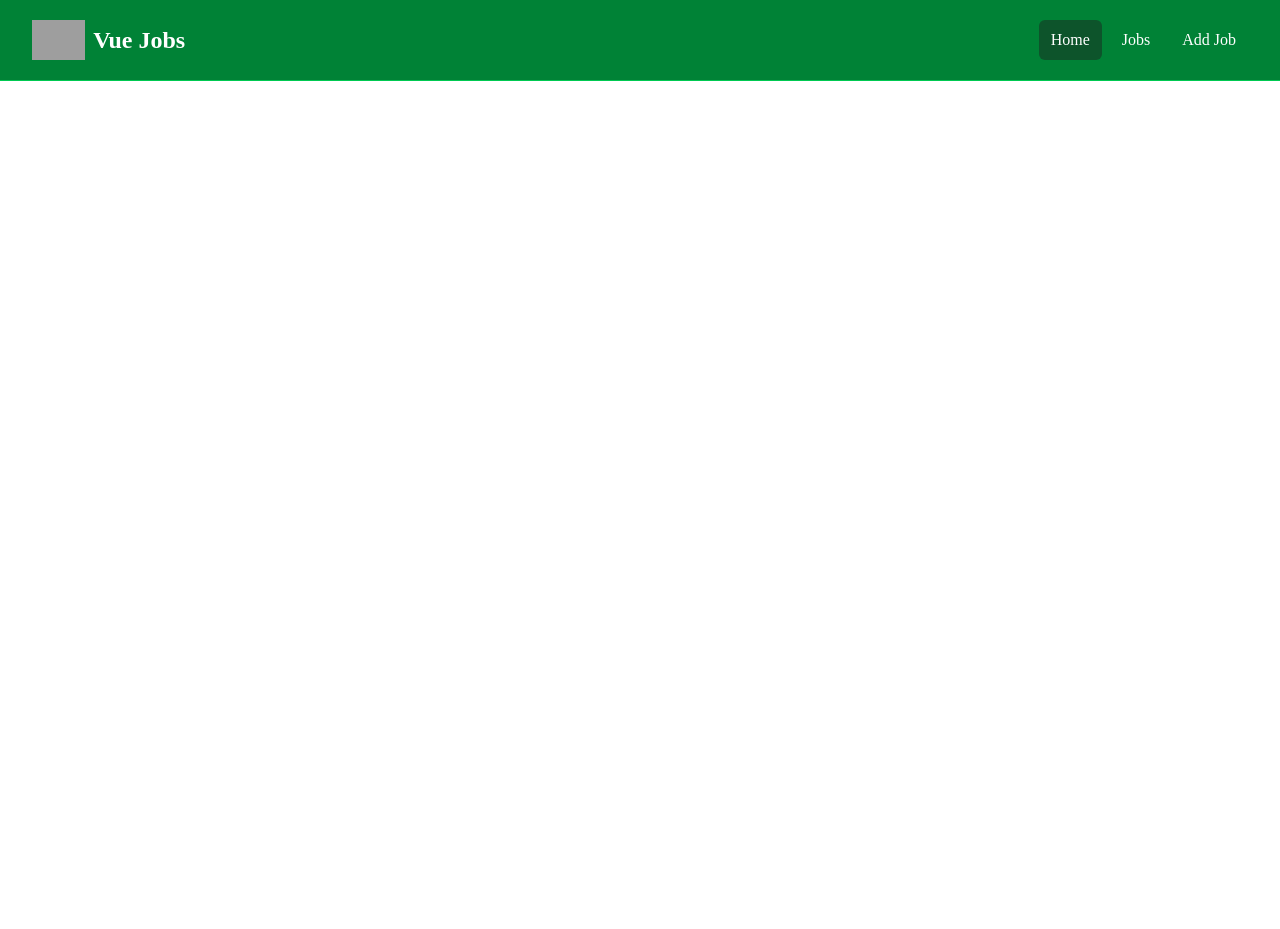
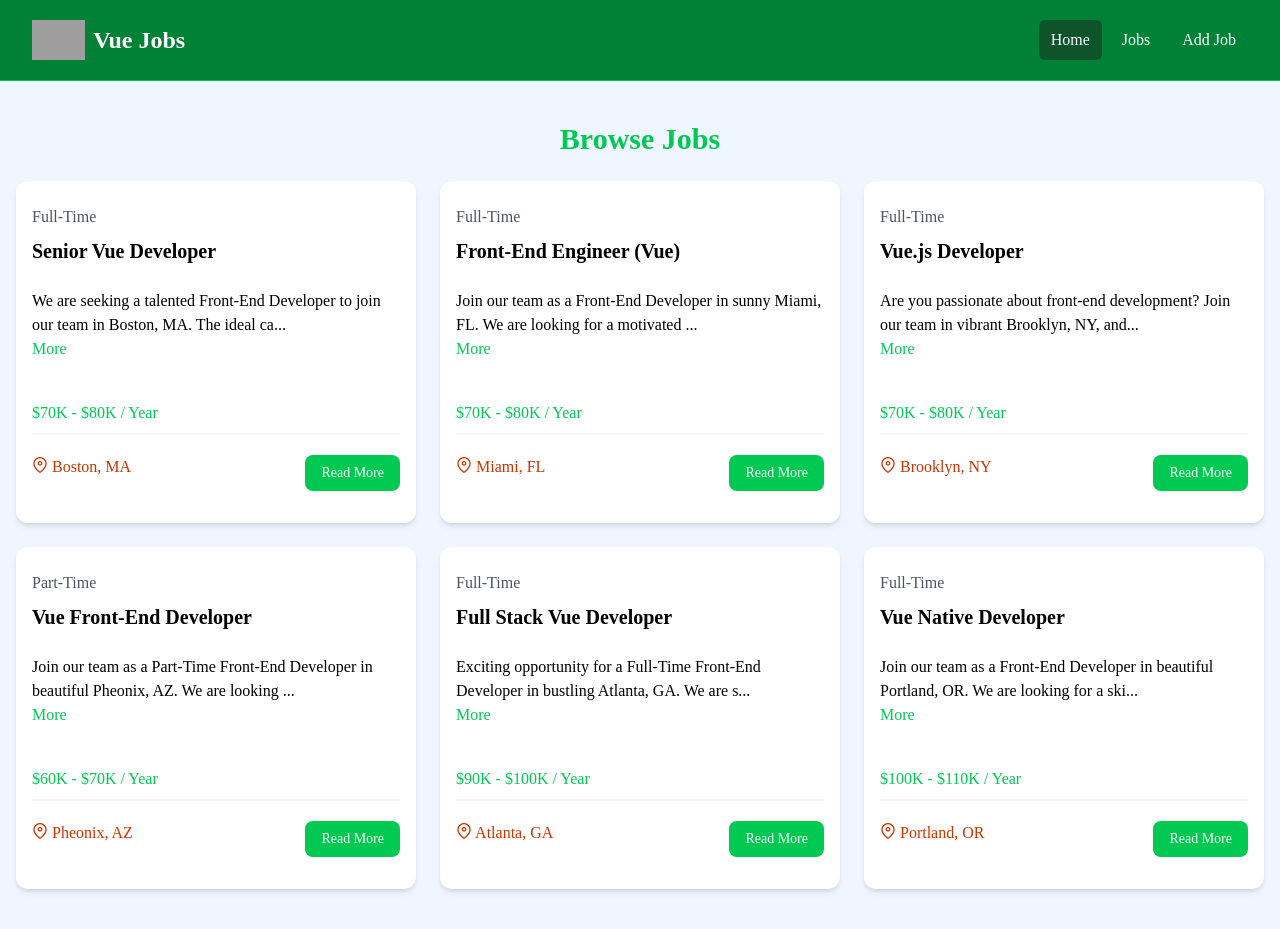
Before and after one commit to Andmana/vue-job-list, a Vue app: page /jobs in a window 1280 px wide. Before the commit the page ends 800 px from the top, so only its background shows below. Built offline with nearby package versions, Linux system fonts and the light colour scheme; grey boxes are pictures that could not be loaded.

Commit message:
Create jobs view

```diff
--- a/src/router/index.js
+++ b/src/router/index.js
@@ -1,14 +1,20 @@
 import { createRouter, createWebHistory } from "vue-router";
 import HomeView from "@/views/HomeView.vue";
+import JobsView from "@/views/JobsView.vue";
 
 const router = createRouter({
-  history: createWebHistory(import.meta.env.BASE_URL),
+  history: createWebHistory(import.meta.env.BASE_URL), // back
   routes: [
     {
       path: "/",
       name: "home",
       component: HomeView,
     },
+    {
+      path: "/jobs",
+      name: "jobs",
+      component: JobsView,
+    },
   ],
 });
 
--- /dev/null
+++ b/src/views/JobsView.vue
@@ -0,0 +1,7 @@
+<script setup>
+import JobListings from "@/components/JobListings.vue";
+</script>
+
+<template>
+  <JobListings />
+</template>
```
